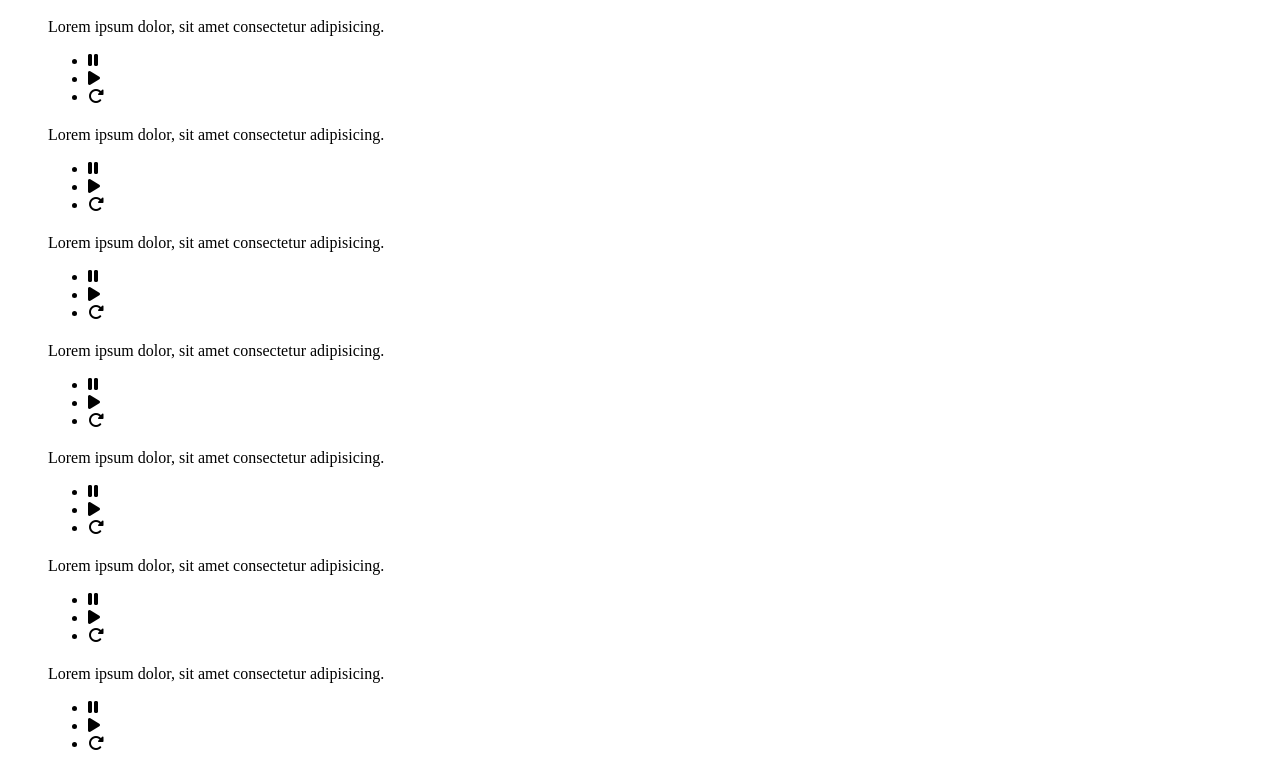
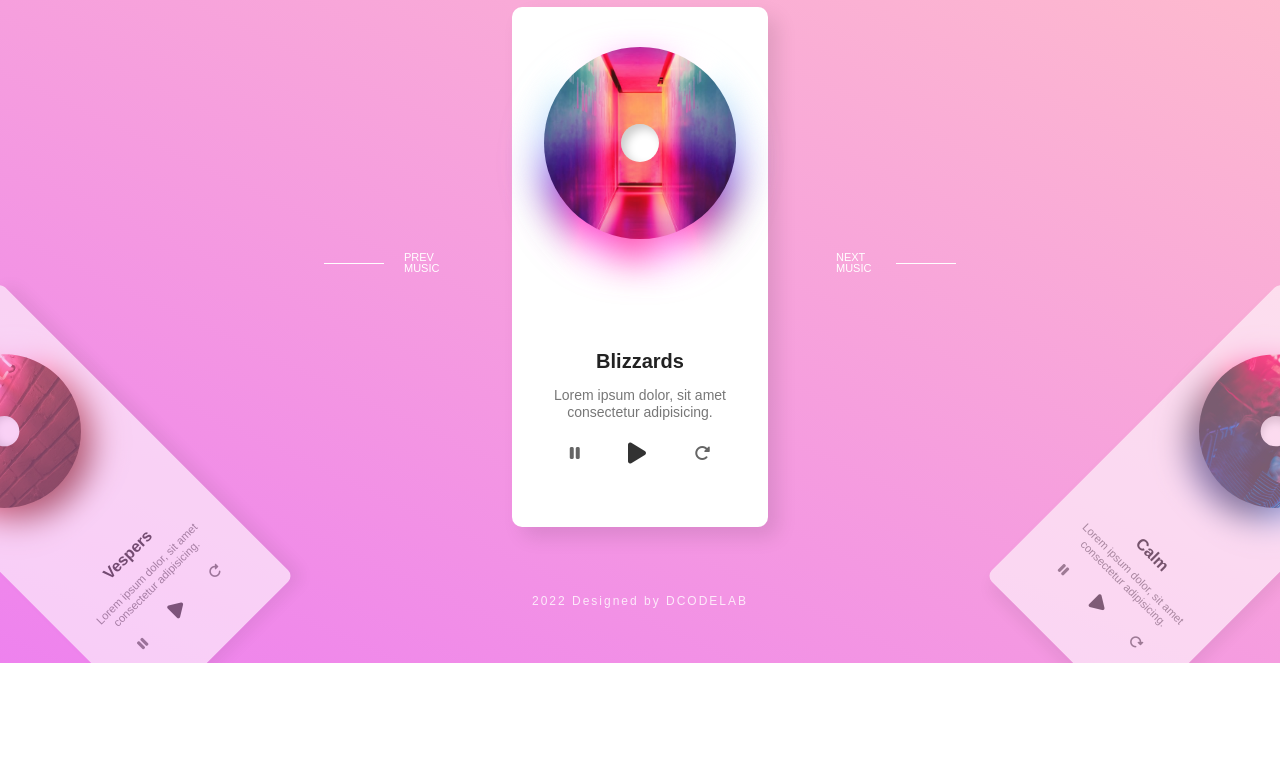
Before and after one commit to Simning/music_player, a plain HTML site: page index.html in a window 1280 px wide. Shown: the part 137-907 px from the top of the page. After the commit the page ends 800 px from the top, so only its background shows below. Drawn offline with Linux system fonts and the light colour scheme; the site is published under a folder, as on GitHub Pages, so addresses that start at the root find nothing.

Commit message:
파일 경로 일괄 수정

```diff
--- a/index.html
+++ b/index.html
@@ -5,10 +5,10 @@
   <meta name="viewport" content="width=device-width, initial-scale=1.0">
   <title>Music Player</title>
   <link rel="icon" href="favicon.ico" type="image/x-icon">
-  <link rel="stylesheet" href="/css/style.css">
+  <link rel="stylesheet" href="css/style.css">
   <script src="https://kit.fontawesome.com/980adb7ef4.js" crossorigin="anonymous"></script>
-  <script defer src="/js/main.js"></script>
-  <script defer src="/js/ie.js"></script>
+  <script defer src="js/main.js"></script>
+  <script defer src="js/ie.js"></script>
 </head>
 <body>
   <figure>
```
